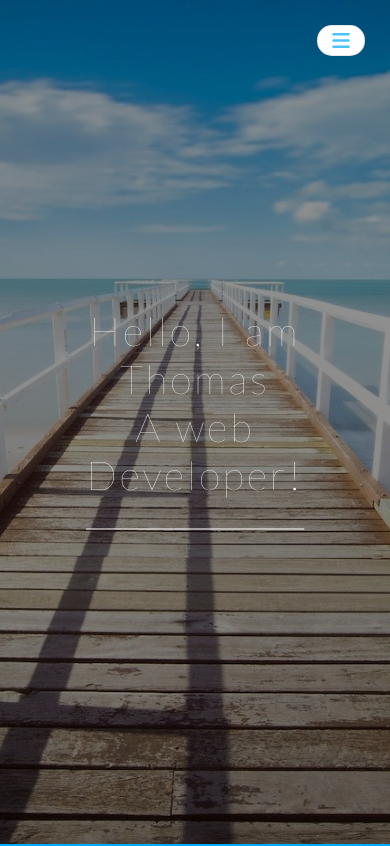
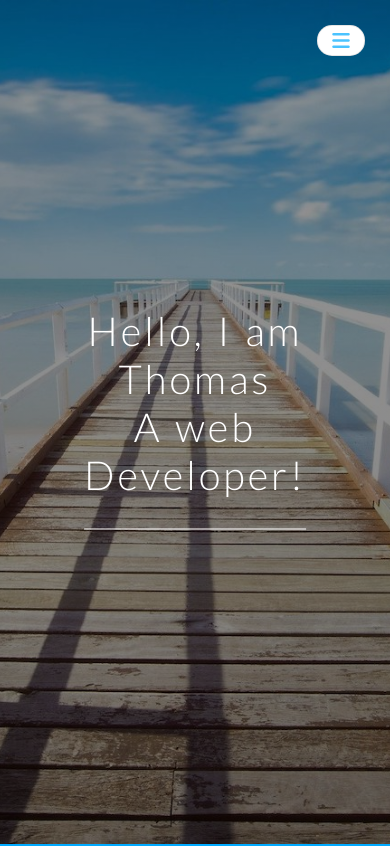
Before and after one commit to dg-t/thomasdg, a Vue app: page / in a window 390 px wide. Shown: the top 846 px of the page. Built offline with nearby package versions, Linux system fonts and the light colour scheme.

Commit message:
update padding about-page and fix bg image home-page

```diff
--- a/src/components/About/AboutMe.vue
+++ b/src/components/About/AboutMe.vue
@@ -3,8 +3,8 @@
 
     <achievements-header></achievements-header>
 
-    <section class="container-fluid row py-3 py-md-5 px-0 mx-0">
-      <div class="row container-fluid pb-2 pb-sm-4 pb-md-5 px-lg-5 mx-0">
+    <section class="container-fluid row about__section">
+      <div class="row container-fluid odd__about">
         <div class="container-fluid col-12">
           <h4>A little bit about me...</h4>
           <p>Hi! I am Thomas, a web developer in Barcelona, Spain.
@@ -21,8 +21,8 @@
         </div>
       </div>
 
-      <div class="row section-color container-fluid px-lg-5 py-3 py-sm-4 py-md-5 mx-0">
-        <div class="col-lg-6 pr-lg-5">
+      <div class="row container-fluid even__about">
+        <div class="container-fluid col-lg-6 pr-lg-5">
           <h4>My passions</h4>
           <p>
             There are three things I love the most, programming, travel, and food.
@@ -46,7 +46,7 @@
         </div>
       </div>
 
-      <div class="row container-fluid py-2 py-md-5 px-lg-5 mx-0">
+      <div class="row container-fluid odd__about">
         <div class="container-fluid col-12">
           <h4>Where I am now...</h4>
           <p>
@@ -69,11 +69,11 @@
         </div>
       </div>
 
-      <div class="row section-color container-fluid mx-0 py-3 py-sm-4 py-md-5">
+      <div class="row container-fluid even__about">
         <div class="col-lg-5 image_container container">
           <img src="../../assets/about/dream-min.jpg" class="img-fluid img_project" alt="dream">
         </div>
-        <div class="container-fluid  col-lg-6">
+        <div class="container-fluid col-lg-6">
           <h4>My Dreams</h4>
           <p>
             I travelled, I had fun, and I met a lot of people from everywhere around the world. <br />
@@ -87,7 +87,7 @@
         </div>
       </div>
 
-      <div class="row container-fluid py-md-5 px-lg-5 mx-0">
+      <div class="row container-fluid odd__about">
         <div class="container-fluid col-md-12">
           <h4>My Qualifications</h4>
           <p>
@@ -115,6 +115,24 @@ export default {
 </script>
 
 <style scoped>
+
+/** GENERAL */
+
+.about__section {
+  margin: 0;
+  padding: 20px 0;
+}
+
+.odd__about {
+  padding: 3%;
+  margin: 0;
+}
+
+.even__about {
+  padding: 3%;
+  margin: 0;
+  background-color: #f4f4f4;
+}
 
 /** GENERAL TEXT */
 p {
@@ -151,12 +169,16 @@ h4 {
 /** MEDIA QUERY */
 
 @media only screen and (max-width: 991px) {
+  /** IMAGE PADDING */
   .img_project {
-  padding: 7% 0;
+    padding: 7% 0;
   }
 }
 
 @media only screen and (max-width: 480px) {
+
+  /** IMAGE */
+
   .img_project {
   filter: brightness(100%);
   transform: rotate(0);
--- a/src/components/Header/HomeHeader/HomeHeader.vue
+++ b/src/components/Header/HomeHeader/HomeHeader.vue
@@ -25,7 +25,7 @@ header {
     height: 100vh;
 }
 
-@media only screen and (max-width: 992px) {
+@media only screen and (max-width: 1024px) {
   header {
     background-image: linear-gradient(rgba(0, 0, 0, 0.4), rgba(0, 0, 0, 0.5)), url(../../../assets/header/home.jpg);
     background-attachment: scroll;
--- a/src/components/Header/HomeHeader/HomeHeaderHeading.vue
+++ b/src/components/Header/HomeHeader/HomeHeaderHeading.vue
@@ -1,7 +1,7 @@
 <template>
     <div class="presentation text-center">
       <div class="container">
-        <h1 class="text-white">Hello, I am Thomas<br /> A web Developer!</h1>
+        <h1>Hello, I am Thomas<br /> A web Developer!</h1>
       </div>
     </div>
 </template>
@@ -28,11 +28,20 @@ export default {
 }
 
 h1 {
-  font-weight: 150;
+  font-weight: 200;
+  text-shadow: 1px 1px 1px #fff;
   border-bottom: 1px solid white;
+  color:white;
   padding-bottom: 30px;
   letter-spacing: 3px;
   word-spacing: 2px;
 }
 
+@media only screen and (max-width: 1024px)  {
+  h1 {
+    font-weight: 300;
+    text-shadow: none;
+  }
+}
+
 </style>
```
